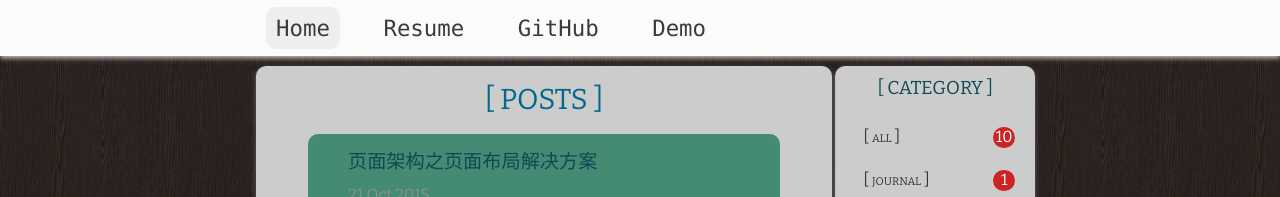
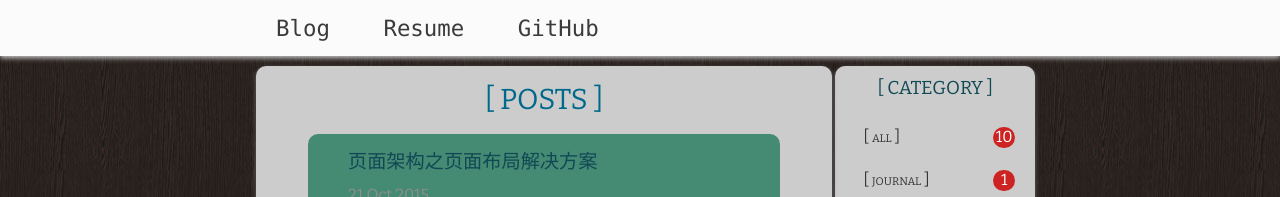
Before and after one commit to radenrecha/radenrecha.github.io, a Jekyll site: the page built from index.html, in a window 1280 px wide and 900 px high. Shown: the top 197 px of the window. Built offline with Jekyll 4.4.1, drawn with Linux system fonts in a browser that asks for light colours; the list of posts is cut into pages by our own code; a style sheet for code colours, icons or effects is not loaded.

Commit message:
修改footer和header

```diff
--- a/_includes/footer.html
+++ b/_includes/footer.html
@@ -2,7 +2,7 @@
 <footer class="site-footer">
     <div class="container">
         <div class="right-info">
-            <div class="col-md-12 text-center">
+            <div class="text-center">
                 <p>Copyright &copy;&nbsp;&nbsp; <span>limingyang2012&nbsp;&&nbsp;Strange Case</span></p>
             </div>
         </div>
--- a/_includes/header.html
+++ b/_includes/header.html
@@ -1,18 +1,14 @@
 <!--HEADER-->
 <header class="top-header">
     <div class="container">
-        <a href="#nav" class="open toggle-btn"><i class="icon-reorder"></i></a>
-        <nav id="nav">
+        <nav id="nav" >
             <ul>
-                <li><a href="{{ site.baseurl }}/" class="active">Home</a></li>
+                <li><a href="{{ site.baseurl }}/">Blog</a></li>
 
                 <li><a href="{{ site.baseurl }}/">Resume</a></li>
 
                 <li><a href="https://github.com/limingyang2012" >GitHub</a></li>
-
-                <li><a href="{{ site.baseurl }}/" >Demo</a></li>
             </ul>
-            <a href="#top" class="close toggle-btn"><i class="icon-remove-sign"></i></a>
         </nav>
     </div>
 </header>
```
